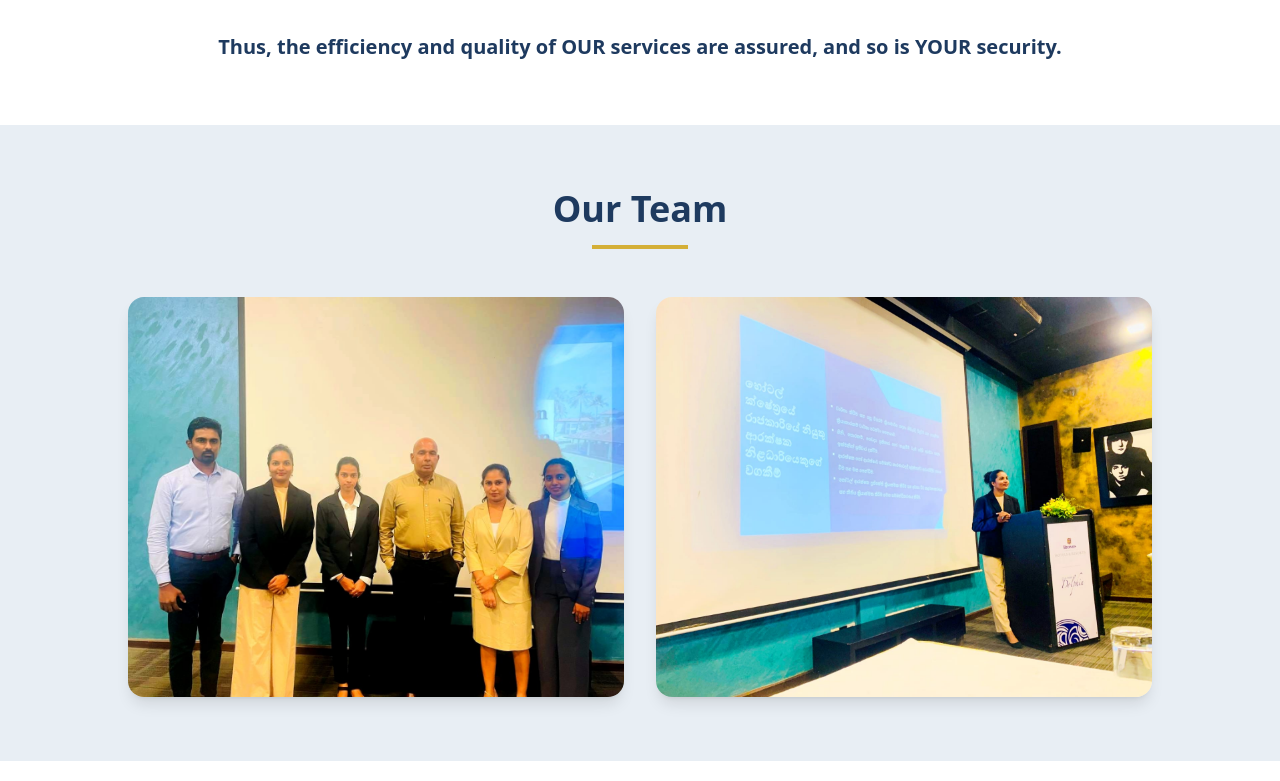
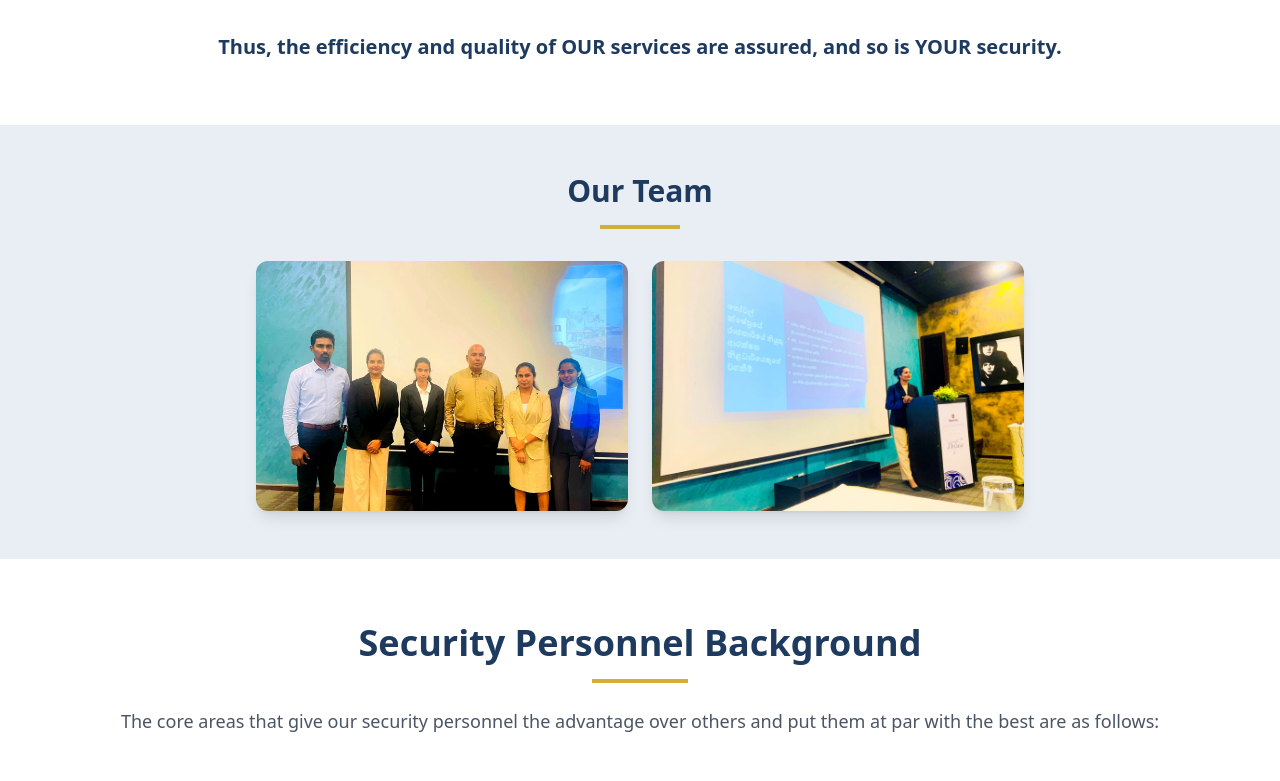
Before and after one commit to amaannn7/oracle-security, a Next.js app: page /about in a window 1280 px wide. Shown: the part 1580-2361 px from the top of the page. Built offline with nearby package versions, Linux system fonts and the light colour scheme.

Commit message:
added some changes

```diff
--- a/app/about/page.tsx
+++ b/app/about/page.tsx
@@ -93,14 +93,14 @@ export default function AboutPage() {
             </section>
 
             {/* Team Section */}
-            <section className="py-16 bg-[#e8eef4]">
+            <section className="py-12 bg-[#e8eef4]">
                 <div className="max-w-7xl mx-auto px-4 sm:px-6 lg:px-8">
-                    <div className="text-center mb-12">
-                        <h2 className="text-4xl font-bold text-[#1e3a5f] mb-4">Our Team</h2>
-                        <div className="w-24 h-1 bg-[#d4af37] mx-auto"></div>
+                    <div className="text-center mb-8">
+                        <h2 className="text-3xl font-bold text-[#1e3a5f] mb-4">Our Team</h2>
+                        <div className="w-20 h-1 bg-[#d4af37] mx-auto"></div>
                     </div>
-                    <div className="grid md:grid-cols-2 gap-8 max-w-5xl mx-auto">
-                        <div className="relative h-[400px] rounded-2xl overflow-hidden shadow-lg">
+                    <div className="grid grid-cols-2 gap-6 max-w-3xl mx-auto">
+                        <div className="relative h-[250px] rounded-xl overflow-hidden shadow-lg">
                             <Image
                                 src="/team-1.jpeg"
                                 alt="Oracle Services Team"
@@ -109,7 +109,7 @@ export default function AboutPage() {
                                 unoptimized
                             />
                         </div>
-                        <div className="relative h-[400px] rounded-2xl overflow-hidden shadow-lg">
+                        <div className="relative h-[250px] rounded-xl overflow-hidden shadow-lg">
                             <Image
                                 src="/team-2.jpeg"
                                 alt="Oracle Services Team"
```
